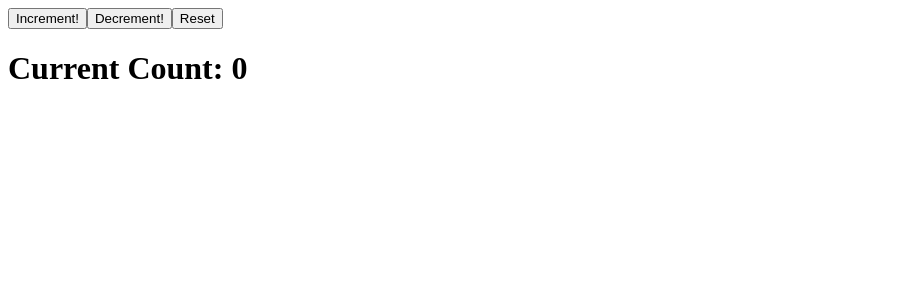
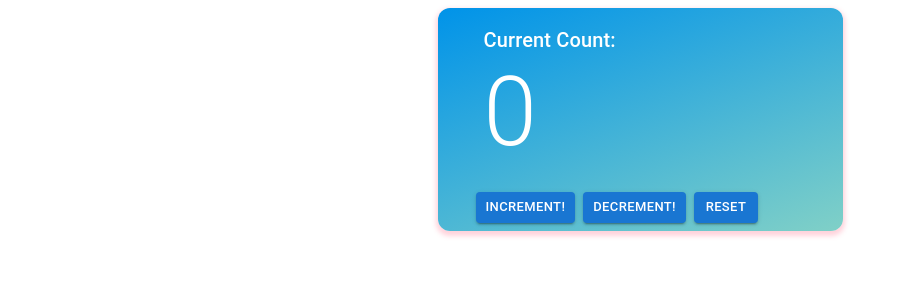
Before and after one commit to ji-sison/increment-decrement-reset, a React (Create React App) app: page / in a window 1280 px wide. Shown: the top 300 px of the page, without its empty margins (0-902 px from the left). Built offline with nearby package versions, Linux system fonts and the light colour scheme.

Commit message:
added material-ui

```diff
--- a/package.json
+++ b/package.json
@@ -3,6 +3,11 @@
   "version": "0.1.0",
   "private": true,
   "dependencies": {
+    "@emotion/react": "^11.10.5",
+    "@emotion/styled": "^11.10.5",
+    "@fontsource/roboto": "^4.5.8",
+    "@material-ui/core": "^5.0.0-beta.5",
+    "@mui/material": "^5.10.14",
     "@testing-library/jest-dom": "^5.16.5",
     "@testing-library/react": "^13.4.0",
     "@testing-library/user-event": "^13.5.0",
--- a/src/App.js
+++ b/src/App.js
@@ -1,4 +1,10 @@
 import React from 'react';
+import Button from '@mui/material/Button';
+import Card from '@mui/material/Card';
+import CardActions from '@mui/material/CardActions';
+import CardContent from '@mui/material/CardContent';
+import Typography from '@mui/material/Typography';
+
 
 class App extends React.Component {
     constructor(props) {
@@ -12,7 +18,7 @@ class App extends React.Component {
       this.reset = this.reset.bind(this)
 
     }
-
+    //start of class methods
     increment(){
       this.setState(state=>({
         count: state.count + 1
@@ -24,19 +30,36 @@ class App extends React.Component {
       }))
     }
     reset(){
-      this.setState(state=>({
+      this.setState({
         count: 0
-      }))
+      })
     }
 
     render() {
       return (
-        <div>
-          <button className='inc' onClick={this.increment}>Increment!</button>
-          <button className='dec' onClick={this.decrement}>Decrement!</button>
-          <button className='reset' onClick={this.reset}>Reset</button>
-          <h1>Current Count: {this.state.count}</h1>
-        </div>
+
+        <Card
+        sx = {{
+          margin:'auto',
+          maxWidth: 345,
+          background: 'linear-gradient(160deg, #0093E9 0%, #80D0C7 100%)',
+          border: 0,
+          borderRadius: 3,
+          boxShadow: '0 3px 5px 2px rgba(255, 105, 135, .3)',
+          color: 'white',
+          padding: '0 30px',
+        }}>
+          <CardContent>
+            <Typography variant= "h6">Current Count: </Typography>
+            <Typography variant= "h1">{this.state.count}</Typography>
+          </CardContent>
+
+          <CardActions sx={{margin:'auto'}}>
+          <Button size="small" variant="contained" className='inc' onClick={this.increment}>Increment!</Button>
+          <Button size="small" variant="contained" className='dec' onClick={this.decrement}>Decrement!</Button>
+          <Button size="small" variant="contained" className='reset' onClick={this.reset}>Reset</Button>
+          </CardActions>
+        </Card>
       );
     }
   };
```
Also changed, not shown: 1 other file (tests, documents, lock files or other folders).
